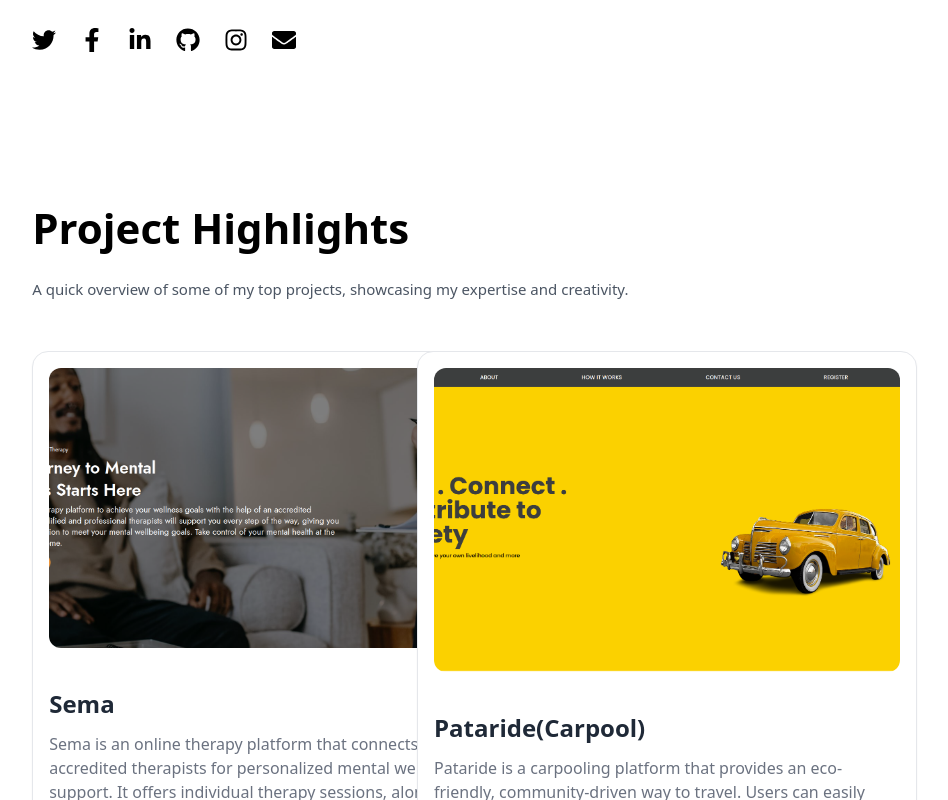
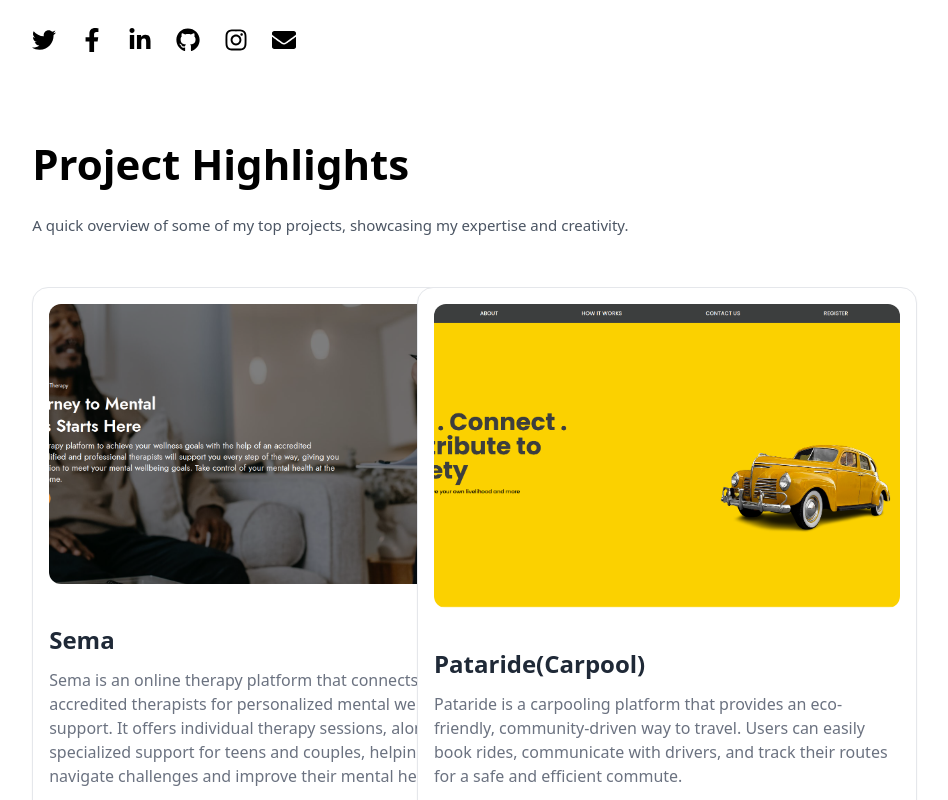
Before and after one commit to KingKiarie/Mbashia, a Next.js app: page / in a window 1280 px wide. Shown: the part 660-1460 px from the top of the page, without its empty margins (243-1191 px from the left). Built offline with nearby package versions, Linux system fonts and the light colour scheme.

Commit message:
Format Code

```diff
--- a/app/components/HeroSection.tsx
+++ b/app/components/HeroSection.tsx
@@ -27,7 +27,7 @@ export default function HeroSection() {
 
   return (
     <>
-      <section className="w-full h-auto max-w-[90%] lg:max-w-[60%] mx-auto space-y-10 items-center justify-evenly my-10 lg:my-20">
+      <section className="w-full h-auto max-w-[90%] lg:max-w-[60%] mx-auto space-y-10 items-center justify-evenly my-10 lg:my-20 ">
         <div className="w-full h-auto flex flex-col space-y-6 lg:space-y-10">
           <motion.div
             initial={{ y: 50, opacity: 0 }}
--- a/app/components/Projects/ProjectCard.tsx
+++ b/app/components/Projects/ProjectCard.tsx
@@ -7,7 +7,7 @@ import { projectData } from '@/app/shared/data';
 
 const ProjectListing = () => {
   return (
-    <section className="w-full h-auto py-10 md:py-16">
+    <section className="w-full h-auto py-10 md:py-0  ">
       <motion.div
         initial={{ y: 50, opacity: 0 }}
         whileInView={{ y: 0, opacity: 1 }}
```
